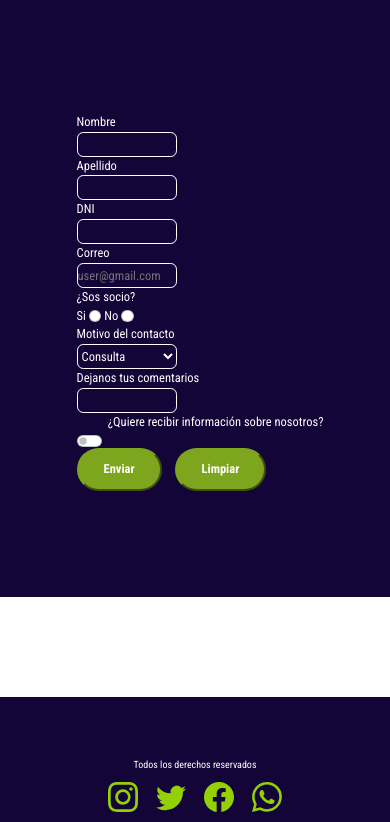
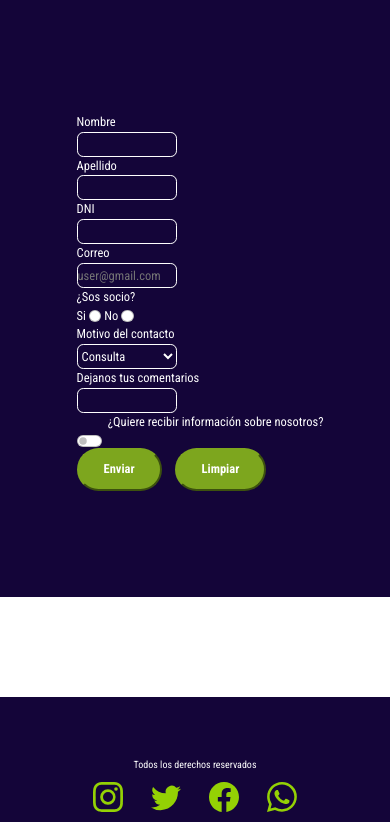
Before and after one commit to SantiagoBordigoni/Sportfit_25245, a website: page assets/pages/contacto.html in a window 390 px wide. Shown: the part 366-1188 px from the top of the page. Drawn offline with nearby package versions, Linux system fonts and the light colour scheme; a web font is replaced by a local one.

Commit message:
Se separaron un poco las imagenes de las redes en el footer y se achicó el width del logo para le version mobile

```diff
--- a/assets/pages/contacto.html
+++ b/assets/pages/contacto.html
@@ -170,7 +170,7 @@
     <footer class="conteiner">
         <p>Todos los derechos reservados</p>
         <div>
-            <ul class="nav__menu contenedorRedes">
+            <ul class="nav__menu">
                 <li><a href="https://www.instagram.com/" target="_blank"><img src="../img/instagram.svg" alt="instagram"
                             width="30" height="30"></a></li>
                 <li><a href="https://www.twitter.com/" target="_blank"><img src="../img/twitter.svg" alt="twitter"
--- a/sass/partials/_footer.scss
+++ b/sass/partials/_footer.scss
@@ -8,7 +8,7 @@ footer {
     .nav__menu {
         padding-top: 1rem;
         padding-bottom: 1rem;
-        @include flex($justify: space-between,$gap:1rem);
+        @include flex($justify: space-between,$gap:2rem);
         img{
             filter:invert(80%) sepia(22%) saturate(5837%) hue-rotate(31deg) brightness(99%) contrast(97%);
         }
--- a/sass/views/_queries.scss
+++ b/sass/views/_queries.scss
@@ -144,4 +144,7 @@
     table {
         display: none;
     }
+    .logo{
+        @include sizes(30vw,12.5em);
+    }
 }
```
Also changed, not shown: assets/pages/about.html (+1 -1 lines), assets/pages/actividades.html (+1 -1 lines), assets/css/main.css.
